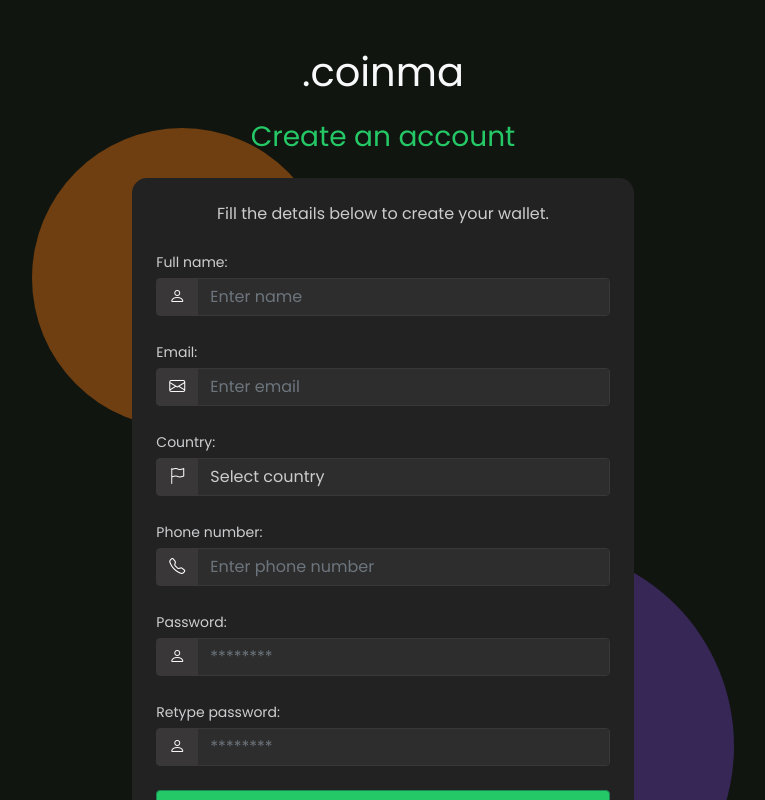
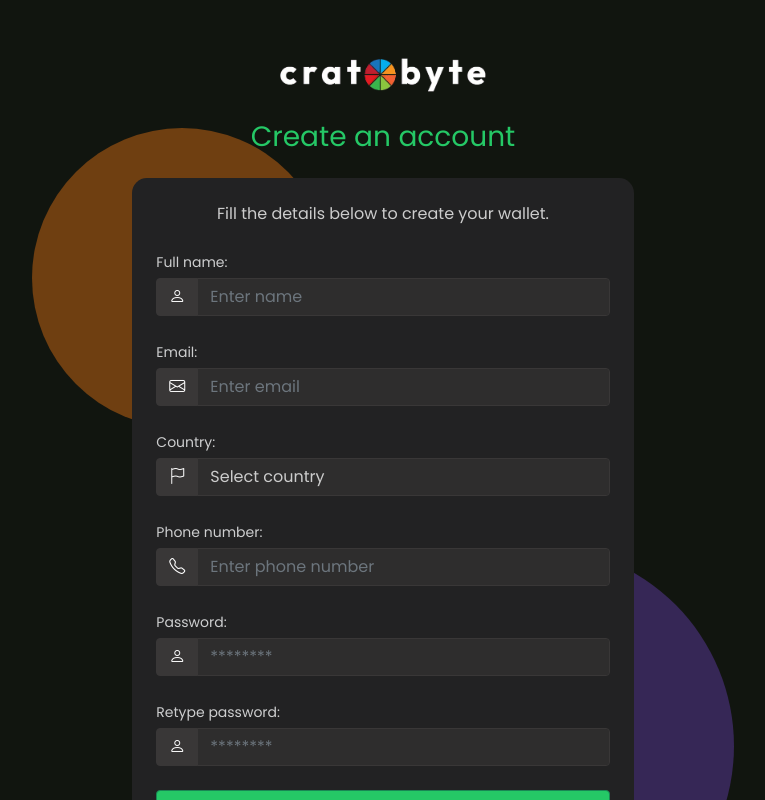
Before and after one commit to segzyswitch/coinma, a Nuxt app: page /register in a window 1280 px wide. Shown: the top 800 px of the page, without its empty margins (257-1022 px from the left). Built offline with nearby package versions, Linux system fonts and the light colour scheme; no server answers.

Commit message:
change logo

```diff
--- a/app/components/dash-header.vue
+++ b/app/components/dash-header.vue
@@ -24,7 +24,7 @@
   <header class="bg-dark round-15 p-3 mb-3 pt-4">
     <!-- <h4 class="text-green mb-3">My wallet</h4> -->
     <div class="w-100 d-flex gap-3 mb-4">
-      <p class="my-auto d-none d-sm-block small">#WALLET ID</p>
+      <p class="my-auto small">#WALLET ID</p>
       <div class="my-auto">
         <span class="btn rounded-3 bg-dark-focus btn-sm text-muted">{{ user?.wallet_id }}</span>
       </div>
--- a/app/components/navbar.vue
+++ b/app/components/navbar.vue
@@ -41,7 +41,7 @@
 <template>
   <nav class="navbar navbar-expand-lg navbar-dark bg-dark fixed-top py-1 mb-4">
     <div class="container-fluid">
-      <router-link to="/dashboard" class="navbar-brand"><span class="h2 text-monospace">.coinma</span></router-link>
+      <router-link to="/dashboard" class="navbar-brand"><span class="h2 text-monospace"><img src="/white-logo.png" height="40" /></span></router-link>
       <button class="btn navbar-toggler d-sm-none" type="button" data-bs-toggle="offcanvas" data-bs-target="#mobileMenu" aria-controls="navbarScroll" aria-expanded="false" aria-label="Toggle navigation">
         <span class="bar w-100"></span>
         <span class="bar w-100"></span>
--- a/app/components/sidebar.vue
+++ b/app/components/sidebar.vue
@@ -108,6 +108,8 @@
 .sidebar .nav-link i.bi {
   font-size: 1.4em;
   margin-right: 10px;
+  position: relative;
+  top: 3.5px;
 }
 .sidebar .nav-link.router-link-active {
   color: #aaa!important;
--- a/app/components/transactions.vue
+++ b/app/components/transactions.vue
@@ -55,7 +55,7 @@
             <small class="text-teal">From {{ Request.shortenAddress(history.send_from) }}</small>
           </div>
           <div class="ms-auto my-auto text-end">
-            <p class="mb-1 small"><span class="text-success">+</span>{{ history.units }}</p>
+            <p class="mb-1 small"><span class="text-success">+</span>{{ `${history.units} ${history.asset.unit}` }}</p>
             <p class="text-success m-0">{{ Request.formatToCurrency(history.amount) }}</p>
           </div>
         </div>
--- a/app/middleware/auth.ts
+++ b/app/middleware/auth.ts
@@ -27,5 +27,5 @@
     return navigateTo('/');
   }
   // Check to update user data every 10s
-  setInterval(checkUserData, 10000);
+  // setInterval(checkUserData, 10000);
 });
--- a/app/pages/history/[hash].vue
+++ b/app/pages/history/[hash].vue
@@ -69,7 +69,7 @@
     </p>
     <div class="w-100" v-else>
       <div class="row">
-        <div class="col-4 col-sm-1 mx-auto mb-3 rounded-circle overflow-hidden mb-4 p-0">
+        <div class="col-3 col-sm-1 mx-auto mb-3 rounded-circle overflow-hidden mb-4 p-0">
           <img :src="Reciept.icon" class="w-100 rounded-circle" alt="BTC" />
         </div>
       </div>
--- a/app/pages/index.vue
+++ b/app/pages/index.vue
@@ -78,7 +78,7 @@
   <div class="w-100 d-flex overflow-hidden" style="min-height:100vh;">
     <div class="col-sm-4 p-3 pt-5 m-auto">
       <div class="text-center mb-4">
-        <h1 class="text-light mb-4">.coinma</h1>
+        <h1 class="text-light mb-4"><img src="/white-logo.png" height="40" /></h1>
         <h3 class="text-green">Welcome back</h3>
       </div>
       <form @submit.prevent="Login"
--- a/app/pages/market/[slug].vue
+++ b/app/pages/market/[slug].vue
@@ -70,7 +70,7 @@
     </p>
     <div class="w-100" v-else>
       <div class="row">
-        <div class="col-4 col-sm-1 mx-auto mb-3 rounded-circle overflow-hidden mb-4 p-0">
+        <div class="col-3 col-sm-1 mx-auto mb-3 rounded-circle overflow-hidden mb-4 p-0">
           <img :src="Asset.icon" class="w-100 rounded-circle" alt="BTC" />
         </div>
       </div>
--- a/app/pages/register.vue
+++ b/app/pages/register.vue
@@ -74,7 +74,7 @@
   <div class="w-100 d-flex overflow-hidden">
     <div class="col-sm-5 p-3 pt-5 mx-auto">
       <div class="text-center mb-4">
-        <h1 class="text-light mb-4">.coinma</h1>
+        <h1 class="text-light mb-4"><img src="/white-logo.png" height="40" /></h1>
         <h3 class="text-green">Create an account</h3>
       </div>
       <form @submit.prevent="Register"
--- a/app/services/api.ts
+++ b/app/services/api.ts
@@ -1,7 +1,7 @@
 import axios from 'axios';
 // SweetAlert
 const { $swal } = useNuxtApp();
-const apiUrl = process.env.API_URL || 'https://coinma.aaveinvestment.org';
+const apiUrl = process.env.API_URL || 'https://cratobyte.partnerstrustcu.com/api';
 // const apiUrl = process.env.API_URL || 'http://localhost/coinma/api';
 // const { $axios } = useNuxtApp();
 const $axios = axios.create({
--- a/nuxt.config.ts
+++ b/nuxt.config.ts
@@ -19,6 +19,7 @@
         lang: 'en',
       },
       link: [
+        { rel: 'icon', type: 'image/x-icon', href: '/favicon.png' },
         { rel: 'stylesheet', href: 'https://cdn.jsdelivr.net/npm/bootstrap@5.0.2/dist/css/bootstrap.min.css' },
         { rel: 'stylesheet', href: 'https://cdn.jsdelivr.net/npm/bootstrap-icons@1.13.1/font/bootstrap-icons.min.css' },
       ],
```
Also changed, not shown: public/favicon.png (added), public/white-logo.png (added).
